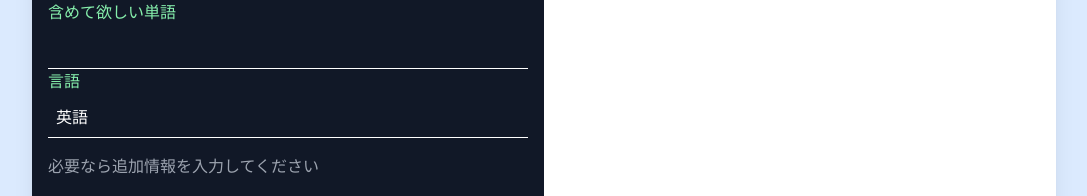
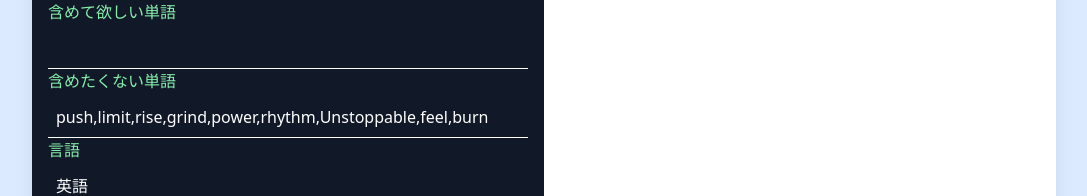
Before and after one commit to shimobayashi-growers/yt-ai-create, a React (Create React App) app: page / in a window 1280 px wide. Shown: the part 400-596 px from the top of the page, without its empty margins (96-1183 px from the left). Built offline with nearby package versions, Linux system fonts and the light colour scheme; no server answers.

Commit message:
feat: 含めて欲しくない単語の追加

```diff
--- a/src/App.js
+++ b/src/App.js
@@ -50,6 +50,9 @@ function App() {
   const [mood, setMood] = useState("激しめ、ノリが良い"); // 曲の雰囲気のデフォルト値
   const [lyricsContent, setLyricsContent] = useState("筋トレが捗るような曲調"); // 歌詞の内容のデフォルト値
   const [keywords, setKeywords] = useState(""); // 含めて欲しい単語の状態
+  const [excludeKeywords, setExcludeKeywords] = useState(
+    "push,limit,rise,grind,power,rhythm,Unstoppable,feel,burn"
+  ); // 含めたくない単語の状態
   const [language, setLanguage] = useState("英語"); // 言語のデフォルト値
   const [result, setResult] = useState("");
   const [isLoading, setIsLoading] = useState(false);
@@ -74,6 +77,7 @@ function App() {
         ・曲及び歌詞の雰囲気：${mood}
         ・歌詞の内容：${lyricsContent}
         ・歌詞に含めて欲しい単語：${keywords}
+        ・歌詞に含めたくない単語：${excludeKeywords}
         ・言語：${language}
         ${content}`;
 
@@ -170,6 +174,13 @@ function App() {
               type="text"
               value={keywords} // デフォルト値を設定
               onChange={(e) => setKeywords(e.target.value)}
+              className="mt-1 p-2 w-full bg-transparent text-white border-b border-white"
+            />
+            <label className="mt-4 text-green-300">含めたくない単語</label>
+            <input
+              type="text"
+              value={excludeKeywords}
+              onChange={(e) => setExcludeKeywords(e.target.value)}
               className="mt-1 p-2 w-full bg-transparent text-white border-b border-white"
             />
             <label className="mt-4 text-green-300">言語</label>
```
